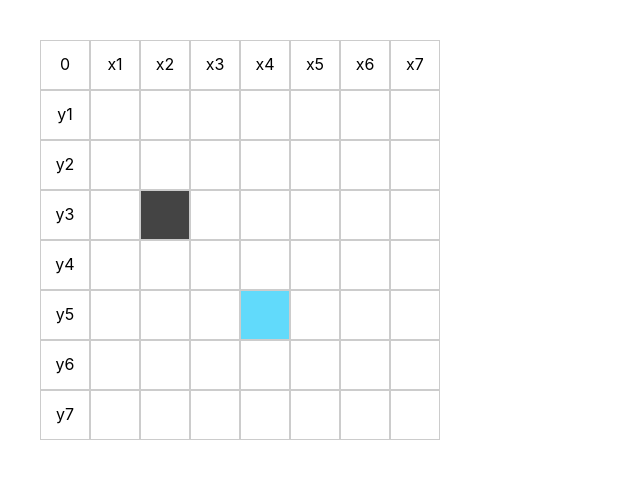
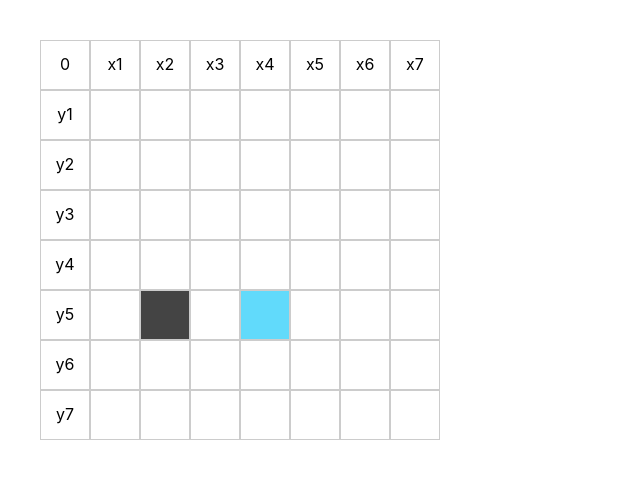
Before and after one commit to alundiak/react-snake, a React (Create React App) app: page / in a window 1280 px wide. Shown: the top 478 px of the page, without its empty margins (0-640 px from the left). Built offline with nearby package versions, Linux system fonts and the light colour scheme.

Commit message:
Snake is GROWING :)

```diff
--- a/src/components/Board.tsx
+++ b/src/components/Board.tsx
@@ -9,7 +9,7 @@ const FREQUENCY = 1000;
 // x left-to-right
 const initialBoardState = {
     boardSize: [8, 8],
-    targetPoint: [2, 3],
+    targetPoint: [2, 5],
     snake: [[4, 5]],
     // snake: [[4, 5], [4, 6], [5, 6], [6, 6]],
     // snake: { // alternative
@@ -17,12 +17,16 @@ const initialBoardState = {
     //     tail: []
     // },
     started: false,
-    // finished: false,
+    interrupt: false,
     // conflict: false, // target | itself | edge
 };
 
+let movingInterval: any;
+
 // Approach using <div> and css-grid layout
 export function Board({ children }: PropsWithChildren<any>) {
+    // console.log('Board re-render');
+
     const [boardState, dispatch] = useReducer(
         boardReducer,
         initialBoardState
@@ -38,6 +42,7 @@ export function Board({ children }: PropsWithChildren<any>) {
         if (!boardState.started) {
             dispatch({ type: 'START' });
         } else {
+            clearInterval(movingInterval);
             dispatch({ type: 'INTERRUPT' });
         }
 
@@ -47,6 +52,9 @@ export function Board({ children }: PropsWithChildren<any>) {
     const boardCore = [];
     for (let x = 0; x < width; x++) {
         for (let y = 0; y < height; y++) {
+            // console.log('loop re-invoke');
+            // TODO improve performance
+            // Every cell on the board changed, every snake moved, this loop will be re-invoked.
             boardCore.push(<Point gameTrigger={gameTrigger} boardState={boardState} x={x} y={y} key={`cell-x[${x}]-y[${y}]`} />);
         }
     }
@@ -88,8 +96,20 @@ function boardReducer(state: any, action: any) {
                 // snake: [generateRandomPoint('snakeHead')] // BAD
             }
 
-        case 'SNAKE_MOVE':
+        case 'SNAKE_MOVE': {
             console.log('Snake is MOVING');
+
+            const [, ...tail] = state.snake;
+
+            return {
+                ...state,
+                snake: [action.newPosition, ...tail],
+                interrupt: false
+            }
+        }
+
+        case 'GROW_SNAKE': {
+            console.log('Snake is GROWING');
 
             // state.snake.unshift(action.newDirection);
             // state.snake.pop(); // add a keyframe animation for slow fade out of last point on tail
@@ -100,16 +120,21 @@ function boardReducer(state: any, action: any) {
             // const [snakeHead, ...snakeTail] = state.snake; // snakeTail can be undefined or many arrays [].length == 2
             // TODO
 
-            const [, ...tail] = state.snake;
+            const [head, ...tail] = state.snake;
+            console.log(tail);
+            tail.push(action.newPosition);
+            console.log(tail);
 
             return {
                 ...state,
-                snake: [action.newPosition, ...tail]
+                snake: [head, ...tail],
+                interrupt: false
             }
+        }
 
         case 'CONFLICT_WITH_TARGET':
             console.log('Target point reached. Generating new one.');
-            // when snake eats target [yT, xT], size should be increased - new sub-array will be pushed to boardState.snake
+            // when snake eats target [xT, yT], size should be increased - new sub-array will be pushed to boardState.snake
 
             // action.newPosition;
 
@@ -154,10 +179,11 @@ function boardReducer(state: any, action: any) {
                 snake: [action.newPosition], // IS OK. Will cause disappearing snake's tail, and head will be new point.
             }
         case 'INTERRUPT':
-            console.log('INTERRUPT.');
+            console.log('INTERRUPT');
 
             return {
                 ...state,
+                interrupt: true
             }
 
         default:
@@ -183,54 +209,31 @@ function snakeMove(boardState: any, newDirection: any, dispatch: any) {
     if (yDirection === snakeHeadY) {
         // it is LEFT or RIGHT move of snake head
 
-        let interval1: any;
-
         if (xDirection < snakeHeadX) { // -- loop = LEFT MOVE
 
             let i = snakeHeadX - 1; // next left point
 
             const callback = () => {
-                let newPosition = [i, yDirection];
-                if (isWall(newPosition)) {
-                    clearInterval(interval1);
-                    // dispatch({
-                    //     type: 'CONFLICT_WITH_EDGES',
-                    //     newPosition: generateRandomPoint('target'),
-                    //     newSnakeHead: generateRandomPoint('snakeHead')
-                    // });
-                    dispatch({ type: 'FINISH' });
-                    dispatch({ type: 'REGENERATE_TARGET', newPosition: generateRandomPoint('target') });
-                    dispatch({ type: 'REGENERATE_SNAKE', newPosition: generateRandomPoint('snakeHead') });
-                    return;
-                }
-                dispatch({ type: 'SNAKE_MOVE', newPosition });
+                reDispatchMove(dispatch, boardState, [i, yDirection]);
                 --i; // maybe i--
             };
 
-            interval1 = setInterval(callback, FREQUENCY);
+            movingInterval = setInterval(callback, FREQUENCY);
         } else { // ++ loop = RIGHT MOVE
 
-            if (interval1) {
-                clearInterval(interval1);
+            if (movingInterval) {
+                clearInterval(movingInterval);
             }
 
             // let interval2: any;
             let i = snakeHeadX + 1; // next right point
 
             const callback = () => {
-                let newPosition = [i, yDirection];
-                if (isWall(newPosition)) {
-                    clearInterval(interval1);
-                    dispatch({ type: 'FINISH' });
-                    dispatch({ type: 'REGENERATE_TARGET', newPosition: generateRandomPoint('target') });
-                    dispatch({ type: 'REGENERATE_SNAKE', newPosition: generateRandomPoint('snakeHead') });
-                    return;
-                }
-                dispatch({ type: 'SNAKE_MOVE', newPosition });
+                reDispatchMove(dispatch, boardState, [i, yDirection]);
                 ++i; // maybe i++
             };
 
-            interval1 = setInterval(callback, FREQUENCY);
+            movingInterval = setInterval(callback, FREQUENCY);
         }
     } else {
         // use case when clicked point NOT on the same Y axis
@@ -246,7 +249,25 @@ function snakeMove(boardState: any, newDirection: any, dispatch: any) {
     } else {
         // use case when clicked point NOT on the same X axis
     }
+}
 
+function reDispatchMove(dispatch: any, boardState: any, newPosition: number[]) {
+    if (isWall(newPosition)) {
+        clearInterval(movingInterval);
+        dispatch({ type: 'FINISH' });
+        dispatch({ type: 'REGENERATE_TARGET', newPosition: generateRandomPoint('target') });
+        dispatch({ type: 'REGENERATE_SNAKE', newPosition: generateRandomPoint('snakeHead') });
+        return;
+    }
+
+    dispatch({ type: 'SNAKE_MOVE', newPosition });
+
+    const isTargetEaten = newPosition[0] === boardState.targetPoint[0] && newPosition[1] === boardState.targetPoint[1];
+    if (isTargetEaten) {
+        // boardState.snake.push(newPosition);
+        dispatch({ type: 'GROW_SNAKE', newPosition });
+        dispatch({ type: 'REGENERATE_TARGET', newPosition: generateRandomPoint('target') });
+    }
 }
 
 function generateRandomPoint(type: string) {
--- a/src/components/Point.tsx
+++ b/src/components/Point.tsx
@@ -1,6 +1,6 @@
 import React from 'react';
 
-export function Point({ gameTrigger, boardState, x, y }: any) {
+export function Point({ className = '', gameTrigger, boardState, x, y }: any) {
 
 	const isTarget = () => {
 		if (x === boardState.targetPoint[0] && y === boardState.targetPoint[1]) {
@@ -27,13 +27,13 @@ export function Point({ gameTrigger, boardState, x, y }: any) {
 		}
 	}
 
-	const className = `${isTarget()} ${isSnake()}`;
+	const composedClassName = `${isTarget()} ${isSnake()} ${className}`;
 
 	const onPointClickHandler = (/* e: any */) => {
 		return !isSnake() ? gameTrigger([x, y]) : null;
 	};
 
-	return <div className={`point ${className}`} onClick={onPointClickHandler}>{applyAxis(x, y)}</div>
+	return <div className={`point ${composedClassName}`} onClick={onPointClickHandler}>{applyAxis(x, y)}</div>
 }
 
 function applyAxis(x: number, y: number) {
--- a/src/components/board.css
+++ b/src/components/board.css
@@ -23,6 +23,10 @@ body {
   box-shadow: #444;
 }
 
+.point.snake.head.bang {
+  background-color: red;
+}
+
 .wrapper {
   width: 600px;
   display: grid;
@@ -30,9 +34,9 @@ body {
   grid-template-columns: repeat(8, 50px);
   grid-template-rows: 50px 50px 50px 50px 50px 50px 50px 50px;
 
-  /* Meaning 0 1 2 3 4 => columns */
+  /* Meaning 0 1 2 3 4 => columns. If we use array [then it's Y, that is X] */
   grid-auto-flow: column;
 
-  /* Meaning 0 1 2 3 4 => rows */
-  /* grid-auto-flow: dense; */
+  /* Meaning 0 1 2 3 4 => rows. If we use array [then it's X, that is Y] */
+  /* grid-auto-flow: dense; */ /* Default CSS setting */
 }
```
